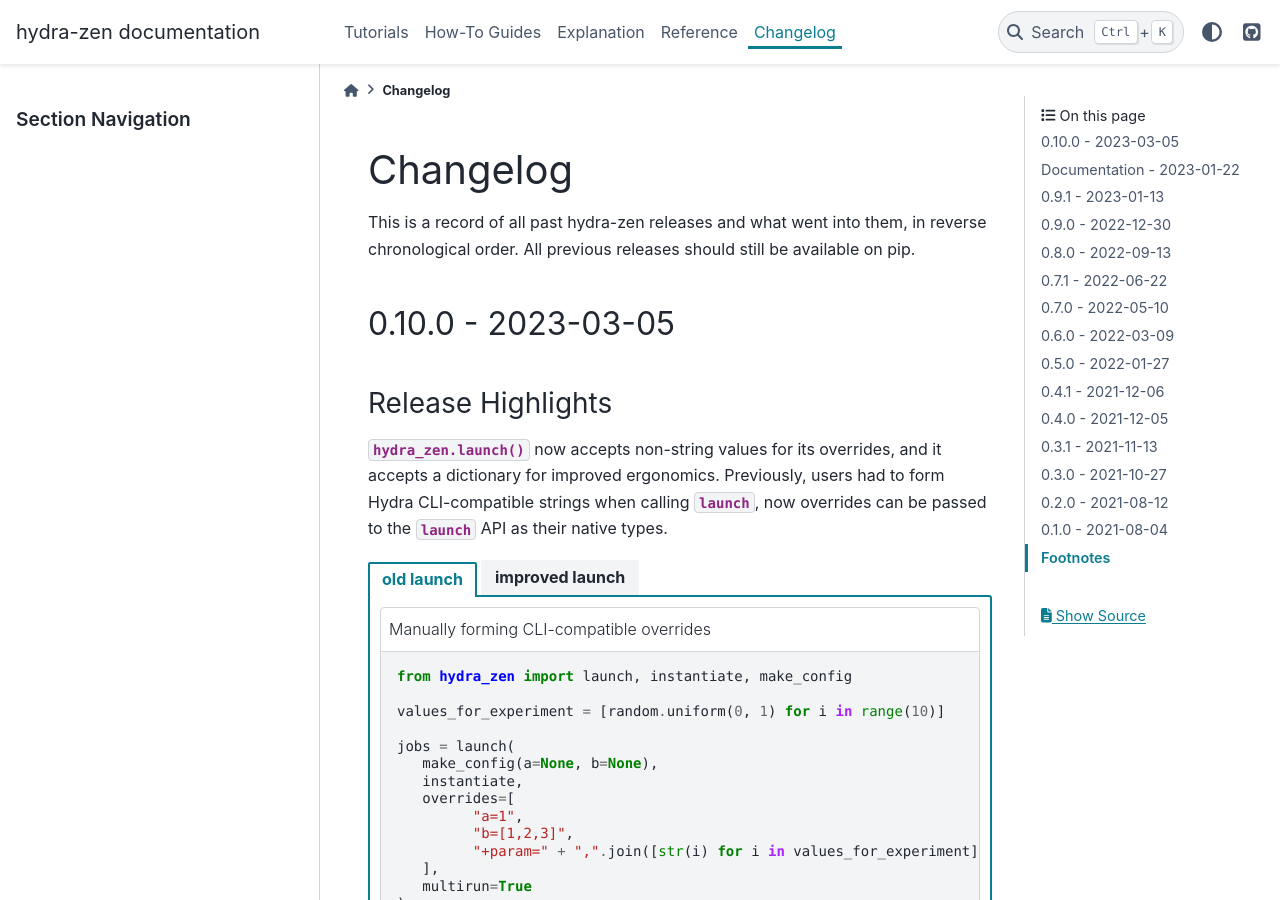
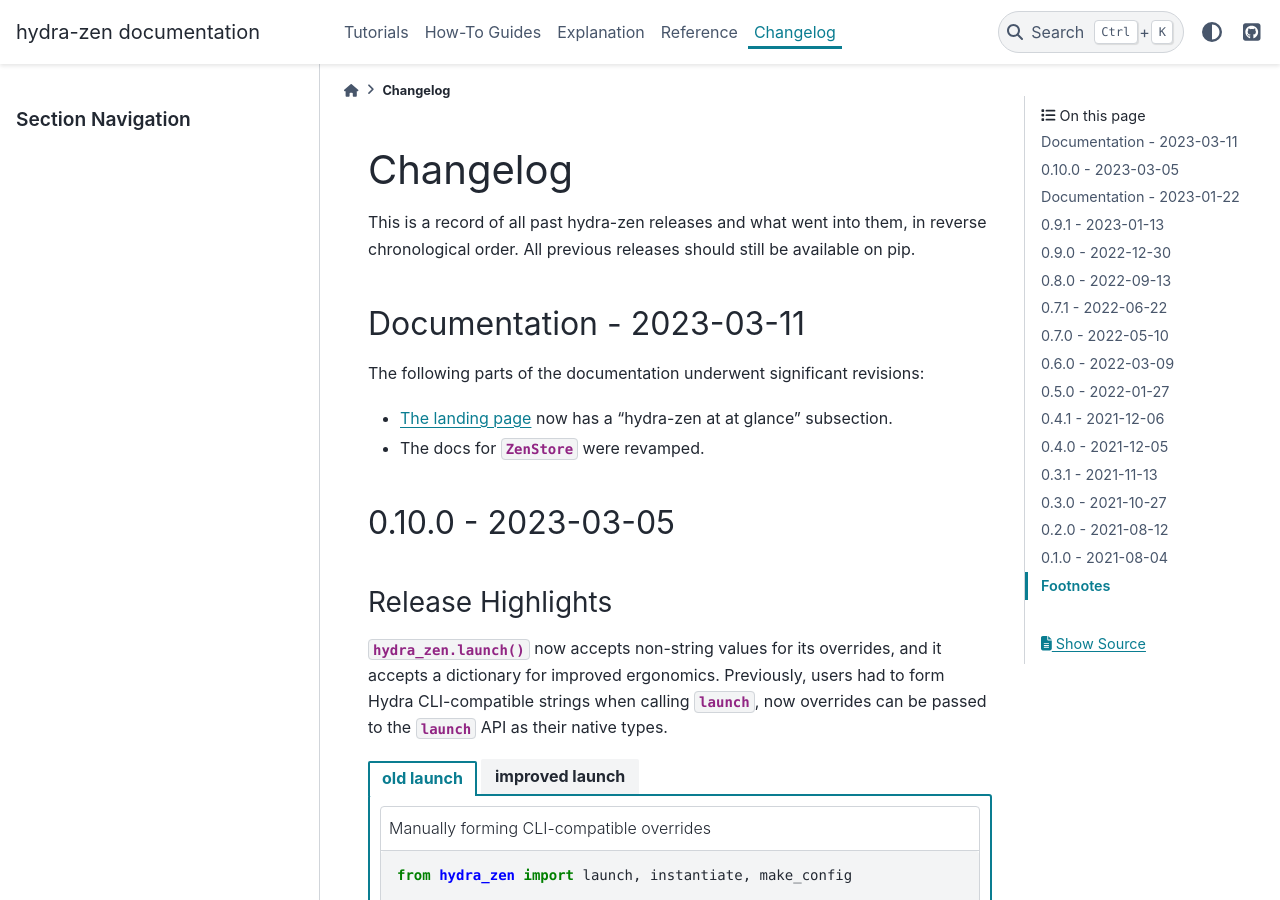
Before and after one commit to mit-ll-responsible-ai/hydra-zen, a Sphinx documentation site: the page built from docs/source/changes.rst, in a window 1280 px wide and 900 px high. Built offline with Sphinx 7.4.7 and the PyData theme 0.15.4, drawn with Linux system fonts in a browser that asks for light colours; the version number could not be read and is left out.

Commit message:
update changelog

```diff
--- a/docs/source/changes.rst
+++ b/docs/source/changes.rst
@@ -8,6 +8,14 @@
 This is a record of all past hydra-zen releases and what went into them, in reverse
 chronological order. All previous releases should still be available on pip.
 
+--------------------------
+Documentation - 2023-03-11
+--------------------------
+
+The following parts of the documentation underwent significant revisions:
+
+- `The landing page <https://github.com/mit-ll-responsible-ai/hydra-zen>`_ now has a "hydra-zen at at glance" subsection.
+- The docs for `~hydra_zen.ZenStore` were revamped.
 
 .. _v0.10.0:
 
```
